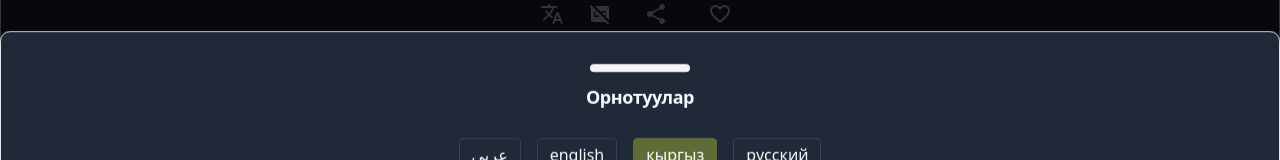
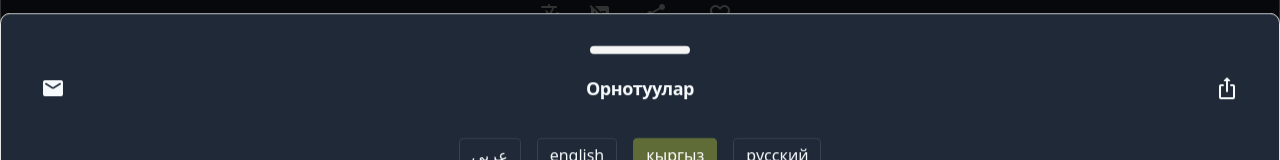
Before and after one commit to baiamansama/thikr_app, a Next.js app in the folder client/: page / in a window 1280 px wide. Shown: the part 455-615 px from the top of the page. Built offline with nearby package versions, Linux system fonts and the light colour scheme; no server answers.

Commit message:
client: share and text icons

```diff
--- a/client/app/page.tsx
+++ b/client/app/page.tsx
@@ -199,6 +199,24 @@ export default function HomePage() {
     });
   }, []);
 
+  const handleShare = useCallback(() => {
+    if (navigator.share) {
+      navigator
+        .share({
+          url: "https://azkar.link",
+        })
+        .catch((error) => {
+          if (error.name !== "AbortError") {
+            console.error("Error sharing:", error);
+          }
+        });
+    } else {
+      alert(
+        "Sharing is not supported in your browser. You can copy this URL: https://azkar.link"
+      );
+    }
+  }, []);
+
   useEffect(() => {
     setHasMounted(true);
     if (typeof window !== "undefined") {
@@ -215,6 +233,7 @@ export default function HomePage() {
       }
     }
   }, []);
+
   useEffect(() => {
     const paginationContainer = document.querySelector(".overflow-x-auto");
     if (!paginationContainer) return;
@@ -848,14 +867,32 @@ export default function HomePage() {
             dir={language === "عربي" ? "rtl" : "ltr"}
           >
             <DrawerHeader>
-              <div className="flex justify-center">
-                <DrawerTitle className="text-center">
+              <div className="flex justify-between items-center w-full">
+                <Button
+                  variant="ghost"
+                  className="p-2 text-[var(--card-text)] hover:bg-[var(--card-bg)]/80"
+                  onClick={() =>
+                    (window.location.href = "https://wa.me/821097319912")
+                  }
+                >
+                  <span className="material-icons-round text-2xl">mail</span>
+                </Button>
+                <DrawerTitle className="text-center flex-1">
                   {data.uiTranslations.settings[language] || "Settings"}
                 </DrawerTitle>
-                <DrawerDescription className="sr-only">
-                  Settings options for language, theme, and categories
-                </DrawerDescription>
+                <Button
+                  variant="ghost"
+                  className="p-2 text-[var(--card-text)] hover:bg-[var(--card-bg)]/80"
+                  onClick={handleShare}
+                >
+                  <span className="material-icons-round text-2xl">
+                    ios_share
+                  </span>
+                </Button>
               </div>
+              <DrawerDescription className="sr-only">
+                Settings options for language, theme, and categories
+              </DrawerDescription>
             </DrawerHeader>
             <div className="flex flex-col">
               <div className="p-4">
```
